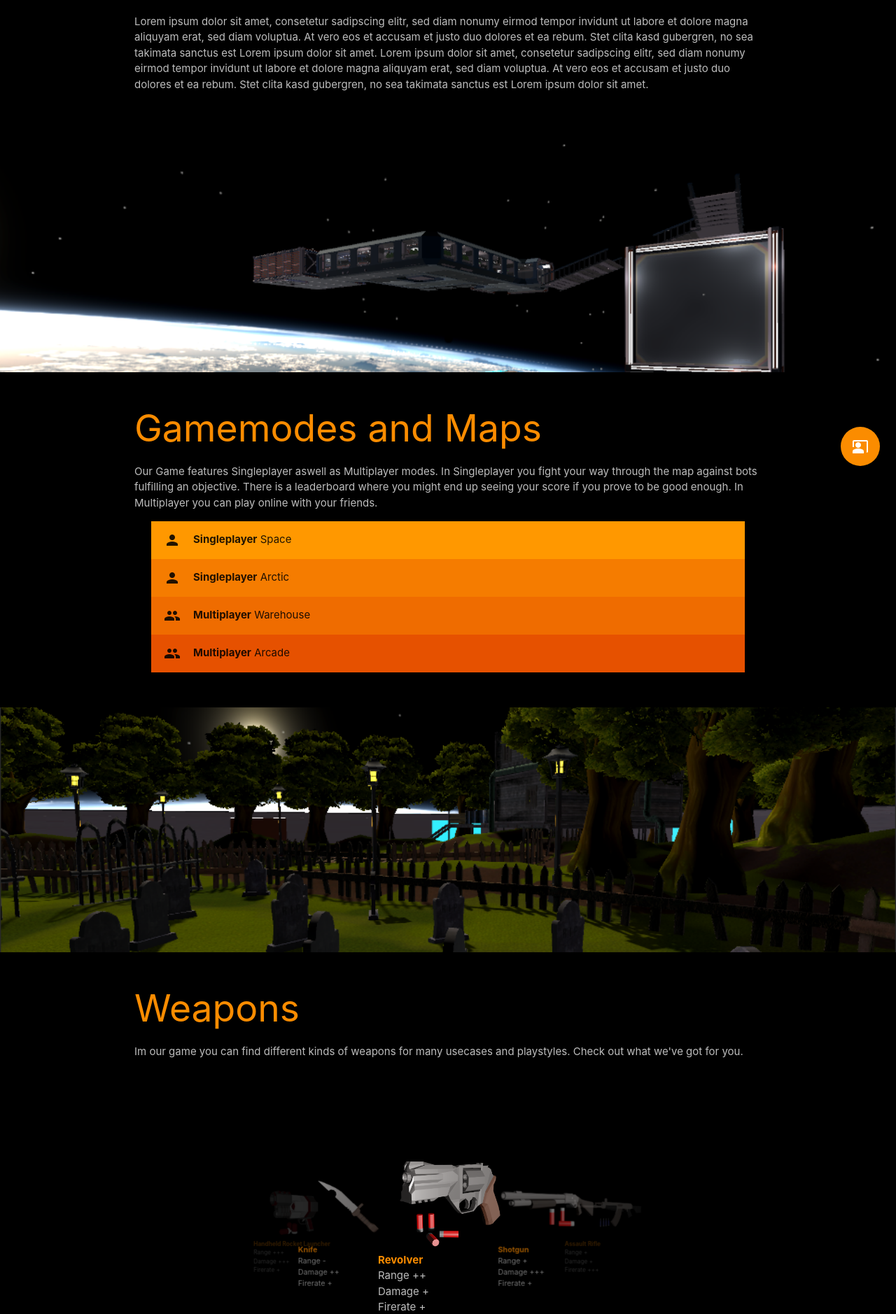
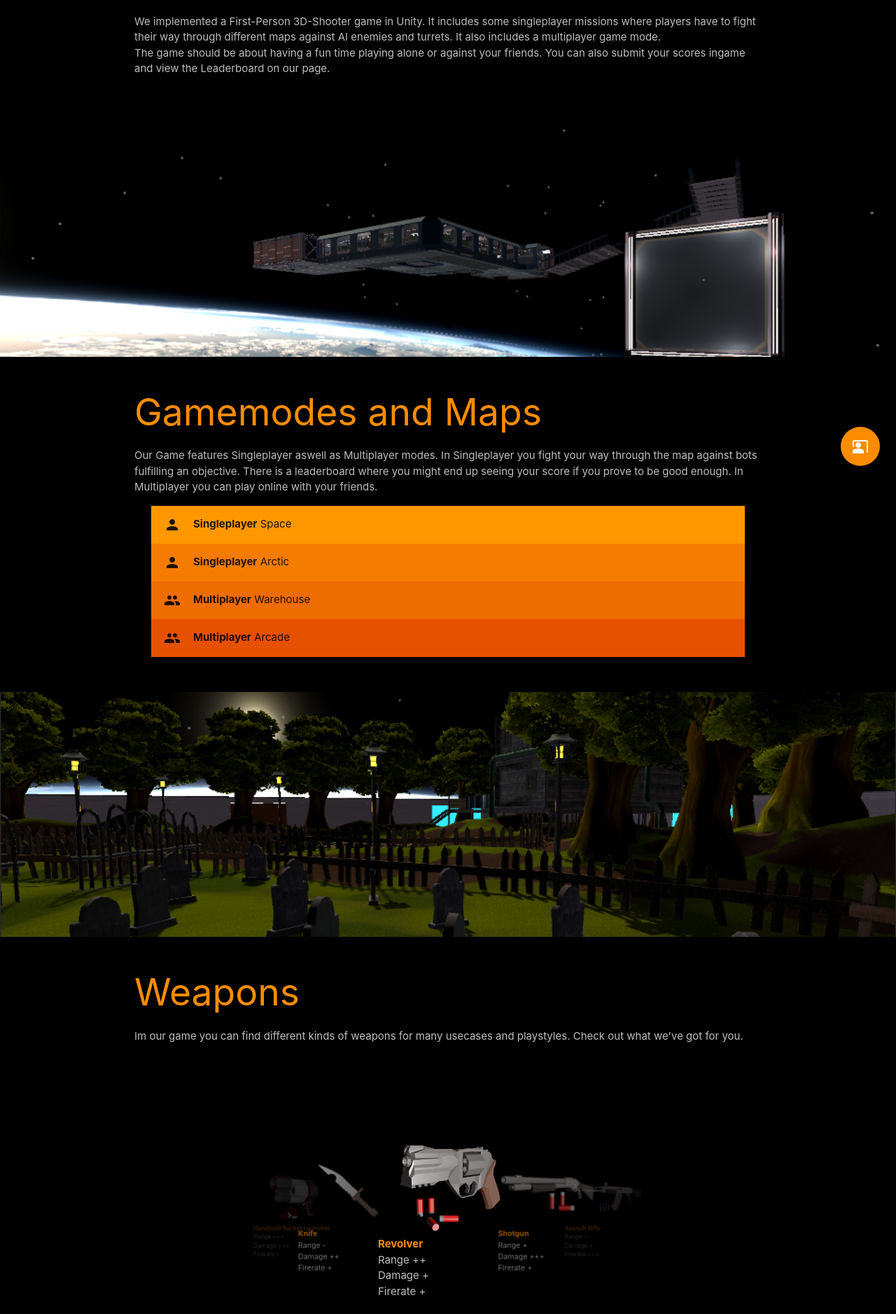
Before and after one commit to fnyrawr/uni_project_website, a Django app: page / in a window 1280 px wide. Shown: the part 111-1989 px from the top of the page at 70% size. Run offline with Django 4.2, Linux system fonts and the light colour scheme.

Commit message:
updated about page

```diff
--- a/templates/about.html
+++ b/templates/about.html
@@ -17,7 +17,8 @@
     <div class="section black">
         <div class="row container">
             <h2 class="header orange-text text-darken-1">About our Game</h2>
-            <p class="grey-text text-lighten-1">Lorem ipsum dolor sit amet, consetetur sadipscing elitr, sed diam nonumy eirmod tempor invidunt ut labore et dolore magna aliquyam erat, sed diam voluptua. At vero eos et accusam et justo duo dolores et ea rebum. Stet clita kasd gubergren, no sea takimata sanctus est Lorem ipsum dolor sit amet. Lorem ipsum dolor sit amet, consetetur sadipscing elitr, sed diam nonumy eirmod tempor invidunt ut labore et dolore magna aliquyam erat, sed diam voluptua. At vero eos et accusam et justo duo dolores et ea rebum. Stet clita kasd gubergren, no sea takimata sanctus est Lorem ipsum dolor sit amet.</p>
+            <p class="grey-text text-lighten-1">We implemented a First-Person 3D-Shooter game in Unity. It includes some singleplayer missions where players have to fight their way through different maps against AI enemies and turrets. It also includes a multiplayer game mode.<br>
+            The game should be about having a fun time playing alone or against your friends. You can also submit your scores ingame and view the Leaderboard on our page.</p>
         </div>
     </div>
     <div class="parallax-container">
@@ -159,7 +160,7 @@
     </div>
 
     <div class="parallax-container">
-        <div class="parallax"><img src="{% static '/images/Nightsky.png' %}"></div>
+        <div class="parallax"><img src="{% static '/images/warehouse.png' %}"></div>
     </div>
 
     <div class="container carousel carousel-slider center" data-indicators="true">
@@ -168,6 +169,7 @@
                 <h3 class="orange-text">Game mechanics</h3>
                 <h5>The following slides introduce the keybindings. You can learn how to move in the game.</h5>
                 <h5>Click indicators or slide or swipe to continue.</h5>
+                <h5>You may also remap controls for your convenience.</h5>
             </div>
         </div>
         <div class="carousel-item middle-indicator grey-text text-lighten-1">
```
Also changed, not shown: templates/downloads.html (+6 -11 lines), templates/team.html (+6 -6 lines), db.sqlite3, static/images/warehouse.png (added), 4 other files.
